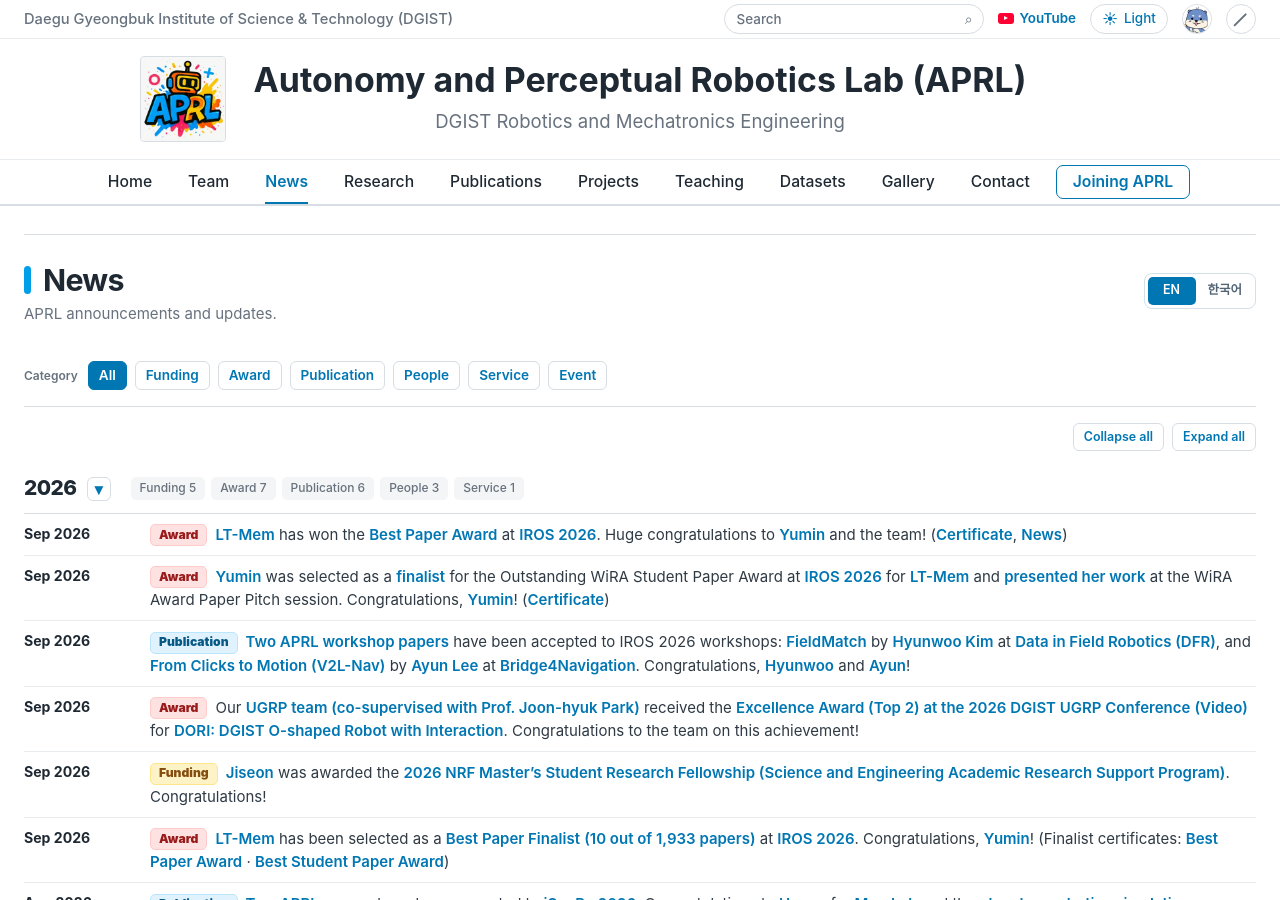
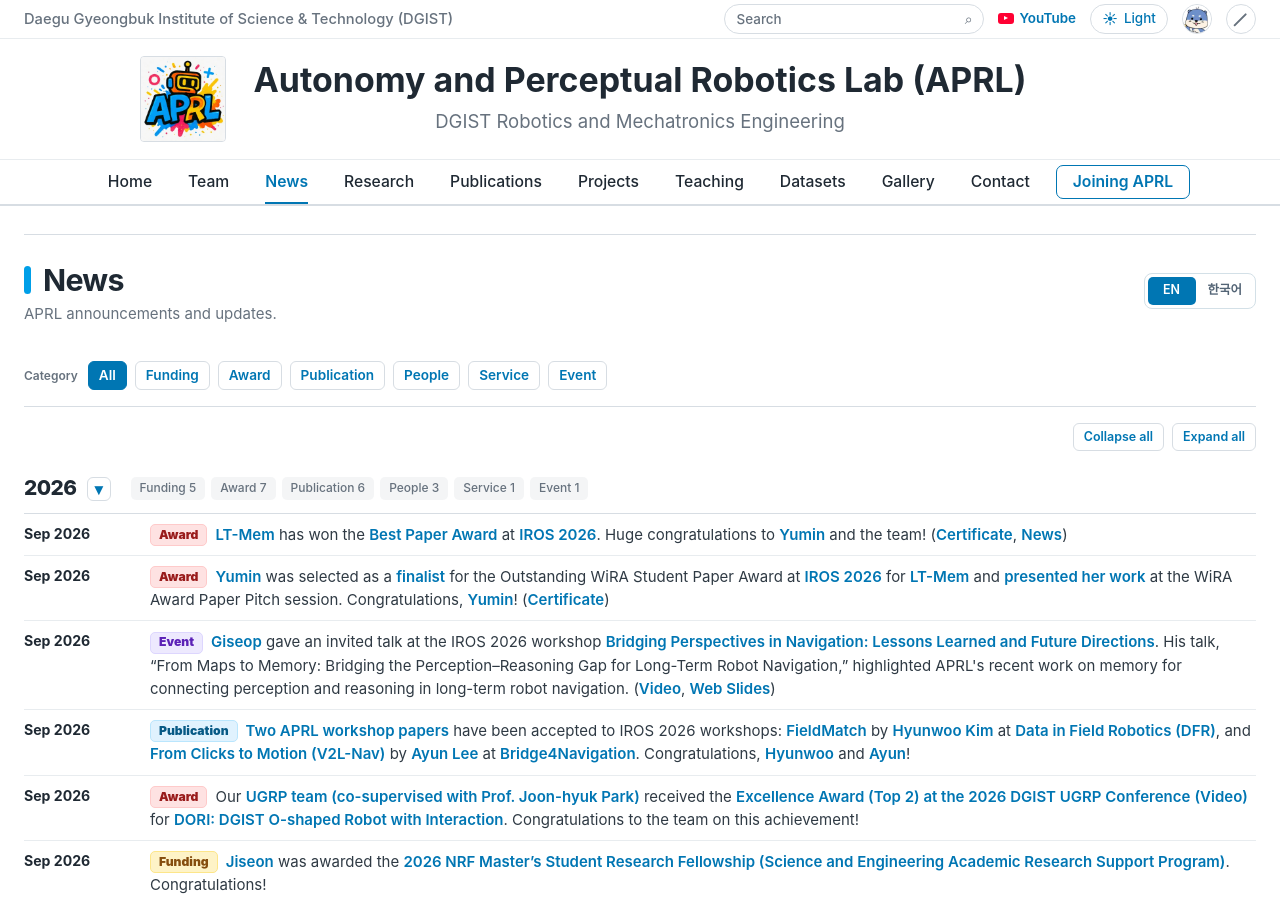
Before and after one commit to team-aprl/team-aprl.github.io, a Jekyll site: the page built from news.html, in a window 1280 px wide and 900 px high. Built offline with Jekyll 4.4.1, drawn with Linux system fonts in a browser that asks for light colours.

Commit message:
Add IROS 2026 invited talk video and news links

```diff
--- a/news.html
+++ b/news.html
@@ -6,7 +6,7 @@ lang: "en"
 extra_styles:
   - /news-design.css
 extra_scripts:
-  - /news-language.js?v=20261007-award-certificates
+  - /news-language.js?v=20261025-invited-talk
   - /news-award-carousel.js?v=20260830-icros
 ---
 
@@ -49,6 +49,10 @@ extra_scripts:
           <li data-news-category="award" data-news-id="lt-mem-wira-finalist" data-home-reveal="true">
             <time datetime="2026-09-29">Sep 29, 2026</time>
             <p><span class="news-tag tag-award">Award</span><a href="team.html#team-member-yumin-lee">Yumin</a> was selected as a <a href="assets/news/lt-mem-iros2026-wira-finalists-preview.webp">finalist</a> for the Outstanding WiRA Student Paper Award at <a href="https://2026.ieee-iros.org/">IROS 2026</a> for <a href="publications.html?year=2026&amp;venue=iros&amp;q=LT-Mem#lt-mem">LT-Mem</a> and <a href="assets/news/lt-mem-iros2026-wira-presentation-preview.webp">presented her work</a> at the WiRA Award Paper Pitch session. Congratulations, <a href="team.html#team-member-yumin-lee">Yumin</a>! (<a href="assets/news/lt-mem-iros2026-wira-certificate-preview.webp">Certificate</a>)</p>
+          </li>
+          <li data-news-category="event" data-news-id="iros-2026-invited-talk" data-home-reveal="true">
+            <time datetime="2026-09-27">Sep 27, 2026</time>
+            <p><span class="news-tag tag-event">Event</span><a href="team.html#team-member-giseop-kim">Giseop</a> gave an invited talk at the IROS 2026 workshop <a href="https://bridging-navigation.github.io/website/">Bridging Perspectives in Navigation: Lessons Learned and Future Directions</a>. His talk, “From Maps to Memory: Bridging the Perception–Reasoning Gap for Long-Term Robot Navigation,” highlighted APRL's recent work on memory for connecting perception and reasoning in long-term robot navigation. (<a href="https://youtu.be/LnogCUV9gZs?si=5GBh9oJjc5HIa1kR" target="_blank" rel="noopener noreferrer">Video</a>, <a href="https://gisbi-kim.github.io/iros26-bridging-navigation-talk" target="_blank" rel="noopener noreferrer">Web Slides</a>)</p>
           </li>
           <li data-news-category="publication" data-news-id="iros-workshops-2026" data-home-reveal="true">
             <time datetime="2026-09-16">Sep 16, 2026</time>
```
